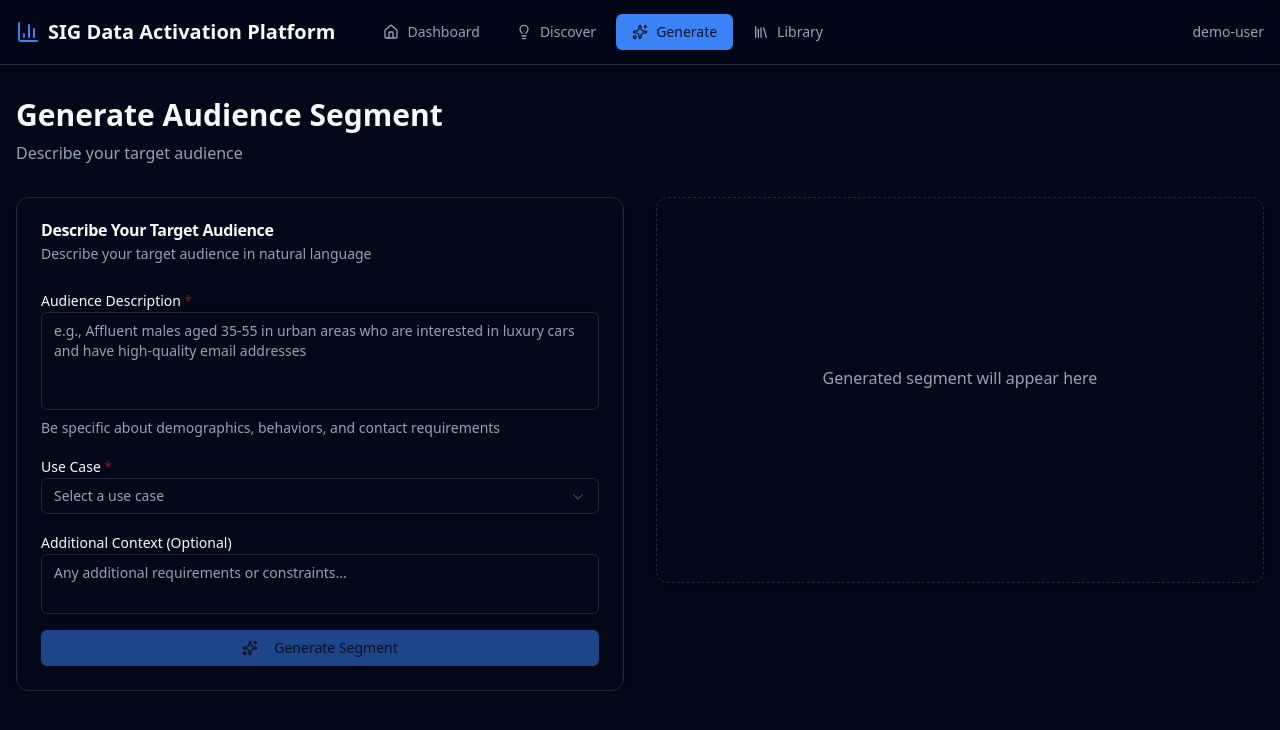
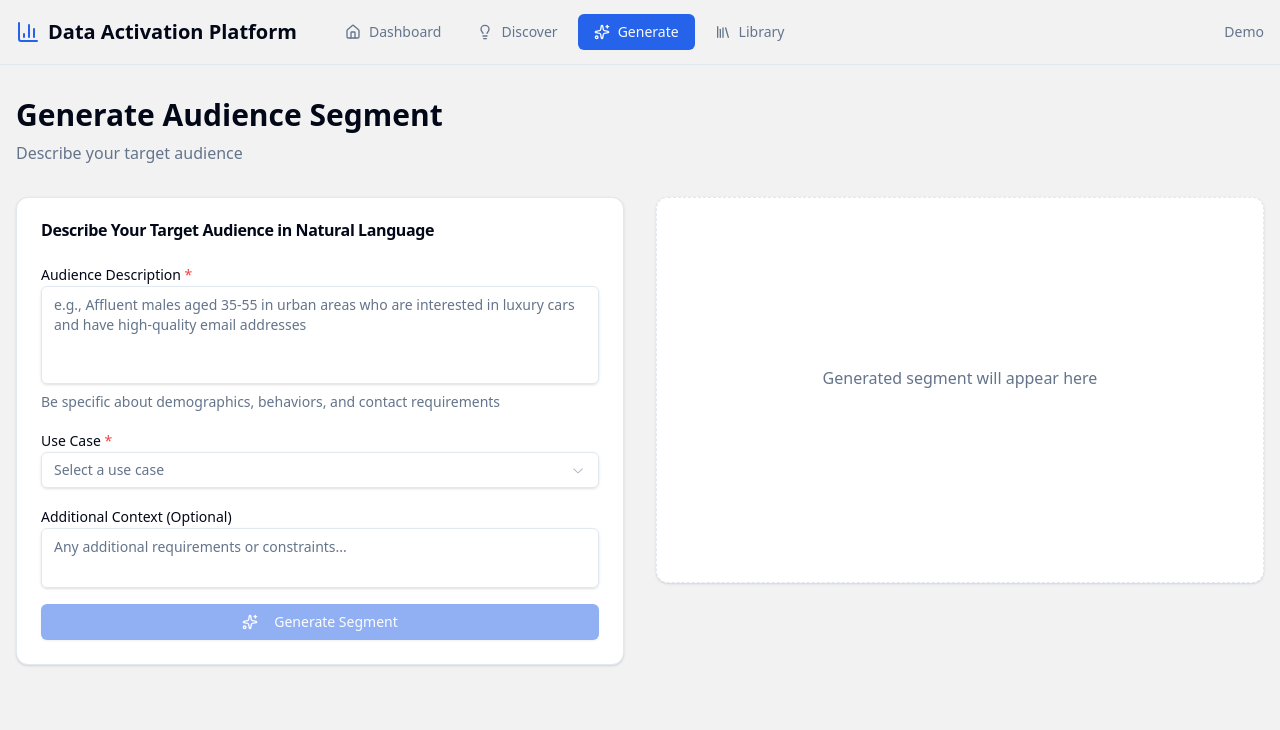
Before and after one commit to jmd-jude/audience-activation-platform, a Next.js app: page /generate in a window 1280 px wide. Shown: the top 730 px of the page. Built offline with nearby package versions, Linux system fonts and the light colour scheme.

Commit message:
page fixes

```diff
--- a/app/globals.css
+++ b/app/globals.css
@@ -1,7 +1,7 @@
 @import "tailwindcss";
 
 @theme {
-  --color-background: hsl(0 0% 100%);
+  --color-background: hsl(0 0% 95%);
   --color-foreground: hsl(222.2 84% 4.9%);
   --color-card: hsl(0 0% 100%);
   --color-card-foreground: hsl(222.2 84% 4.9%);
@@ -23,9 +23,10 @@
   --radius: 0.5rem;
 }
 
+/*
 @media (prefers-color-scheme: dark) {
   @theme {
-    --color-background: hsl(222.2 84% 4.9%);
+    --color-background: hsl(222 20% 20%);
     --color-foreground: hsl(210 40% 98%);
     --color-card: hsl(222.2 84% 4.9%);
     --color-card-foreground: hsl(210 40% 98%);
@@ -46,6 +47,7 @@
     --color-ring: hsl(224.3 76.3% 48%);
   }
 }
+*/
 
 * {
   border-color: var(--color-border);
--- a/app/page.tsx
+++ b/app/page.tsx
@@ -86,7 +86,7 @@ export default function DashboardPage() {
 
   const recentSegments = segments
     .sort((a, b) => new Date(b.createdAt).getTime() - new Date(a.createdAt).getTime())
-    .slice(0, 5);
+    .slice(0, 9);
 
   return (
     <div className="container mx-auto px-4 py-8">
--- a/components/GenerateForm.tsx
+++ b/components/GenerateForm.tsx
@@ -76,10 +76,7 @@ export function GenerateForm({ onGenerate, initialValues }: GenerateFormProps) {
   return (
     <Card>
       <CardHeader>
-        <CardTitle>Describe Your Target Audience</CardTitle>
-        <CardDescription>
-          Describe your target audience in natural language
-        </CardDescription>
+        <CardTitle>Describe Your Target Audience in Natural Language</CardTitle>
       </CardHeader>
       <CardContent>
         <form onSubmit={handleSubmit} className="space-y-4">
--- a/components/Navigation.tsx
+++ b/components/Navigation.tsx
@@ -16,13 +16,13 @@ export function Navigation() {
   const pathname = usePathname();
 
   return (
-    <nav className="border-b bg-background/95 backdrop-blur supports-[backdrop-filter]:bg-background/60">
+    <nav className="sticky top-0 z-50 border-b bg-background/95 backdrop-blur supports-[backdrop-filter]:bg-background/60">
       <div className="container mx-auto px-4">
         <div className="flex h-16 items-center justify-between">
           <div className="flex items-center gap-8">
             <Link href="/" className="flex items-center gap-2 font-semibold">
               <BarChart3 className="h-6 w-6 text-primary" />
-              <span className="text-xl">SIG Data Activation Platform</span>
+              <span className="text-xl">Data Activation Platform</span>
             </Link>
 
             <div className="hidden md:flex items-center gap-1">
@@ -50,7 +50,7 @@ export function Navigation() {
           </div>
 
           <div className="flex items-center gap-4">
-            <span className="text-sm text-muted-foreground">demo-user</span>
+            <span className="text-sm text-muted-foreground">Demo</span>
           </div>
         </div>
       </div>
--- /dev/null
+++ b/scripts/migrate-sqlite-to-postgres.ts
@@ -0,0 +1,40 @@
+import { PrismaClient } from '@prisma/client';
+import fs from 'fs';
+
+const prisma = new PrismaClient();
+
+async function main() {
+  const data = JSON.parse(fs.readFileSync('/tmp/segments_export.json', 'utf-8'));
+
+  console.log(`Migrating ${data.length} segments...`);
+
+  for (const segment of data) {
+    await prisma.segment.upsert({
+      where: { id: segment.id },
+      update: {},
+      create: {
+        id: segment.id,
+        segmentName: segment.segmentName,
+        description: segment.description,
+        targetUseCase: segment.targetUseCase,
+        sqlQuery: segment.sqlQuery,
+        status: segment.status,
+        createdBy: segment.createdBy,
+        createdAt: new Date(segment.createdAt),
+        updatedAt: new Date(segment.updatedAt),
+        usageCount: segment.usageCount,
+        lastUsed: segment.lastUsed ? new Date(segment.lastUsed) : null,
+        estimatedSize: segment.estimatedSize,
+        approvedBy: segment.approvedBy,
+        approvedAt: segment.approvedAt ? new Date(segment.approvedAt) : null,
+      },
+    });
+    console.log(`  ✓ ${segment.segmentName}`);
+  }
+
+  console.log('\nMigration complete!');
+}
+
+main()
+  .catch(console.error)
+  .finally(() => prisma.$disconnect());
```
Also changed, not shown: 1 other file (tests, documents, lock files or other folders).
